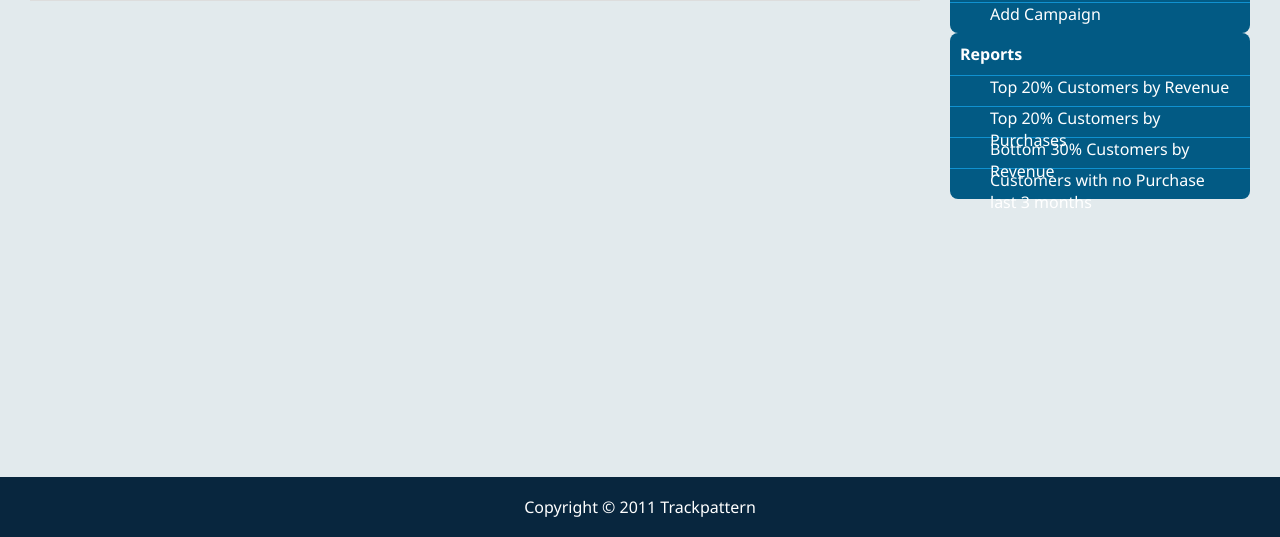
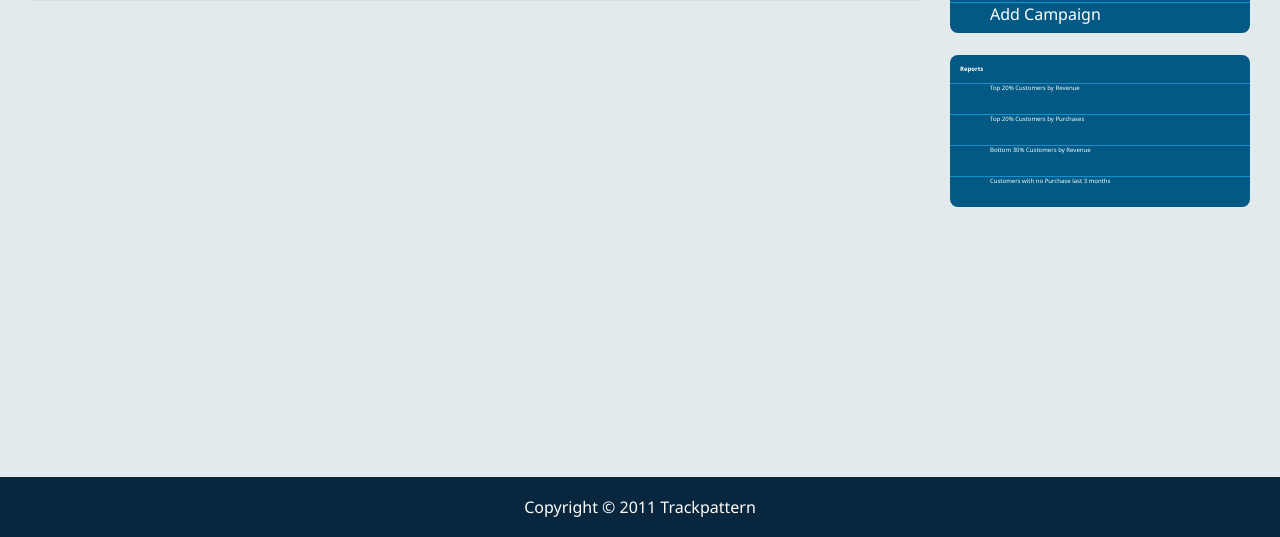
Before and after one commit to moeburney/trackpattern, a Django app: template templates/core/campaign.html in a window 1280 px wide. Shown: the part 263-800 px from the top of the page. Run offline with Django 3.2, Linux system fonts and the light colour scheme; the template is opened without the code that fills it, so the values that code supplies are empty.

Commit message:
moving links

```diff
--- a/templates/base.html
+++ b/templates/base.html
@@ -69,8 +69,8 @@
                     <li><a href="/core/sale/add/">Add Sale</a></li>
                     <li><a href="/core/campaign/add/">Add Campaign</a></li>
                 </ul>
-            </div>
-            <div class="quicklinks">
+            </div><br>
+            <div class="quicklinks" style="font-size: 20%;">
                 <ul>
                     <span class='quicklinks-header'>Reports</span>
                     <li><a href="/home/stats_rev/">Top 20% Customers by Revenue</a></li>
```
